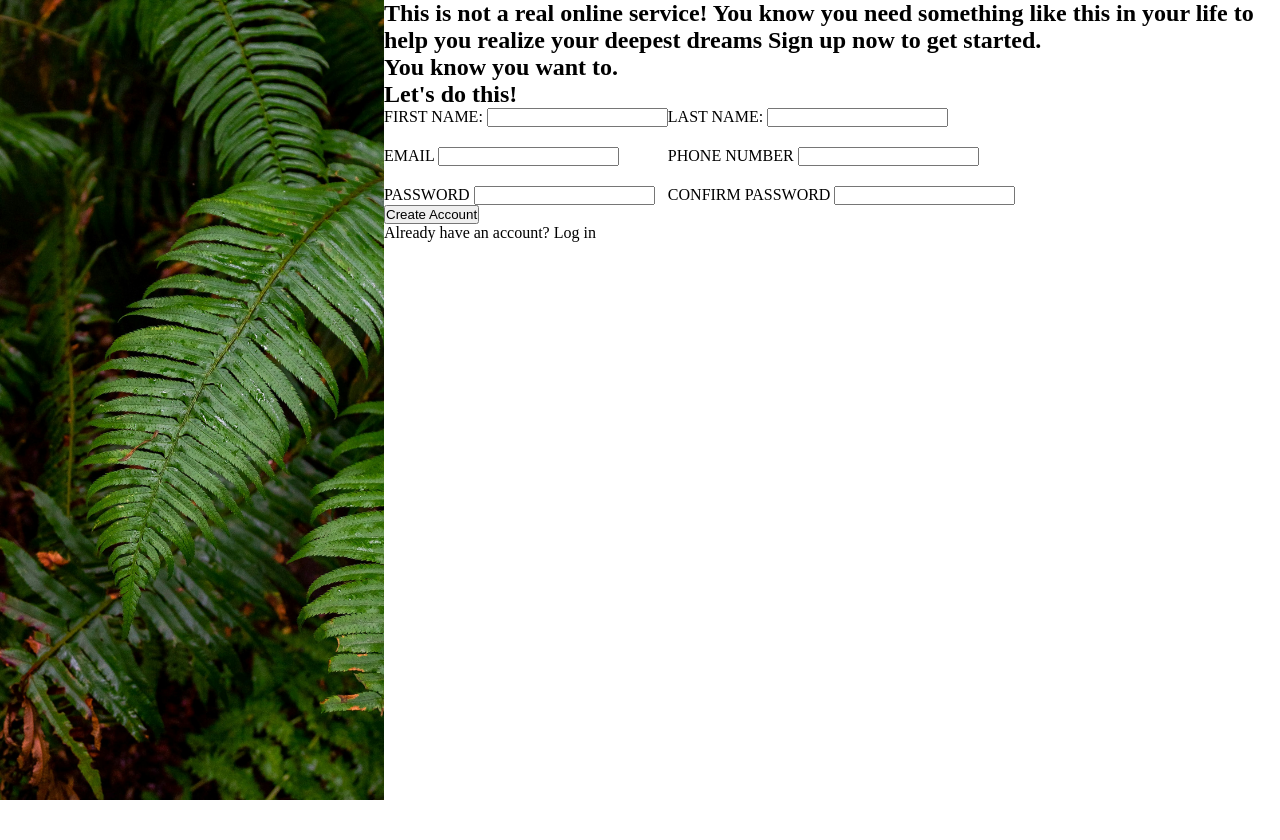
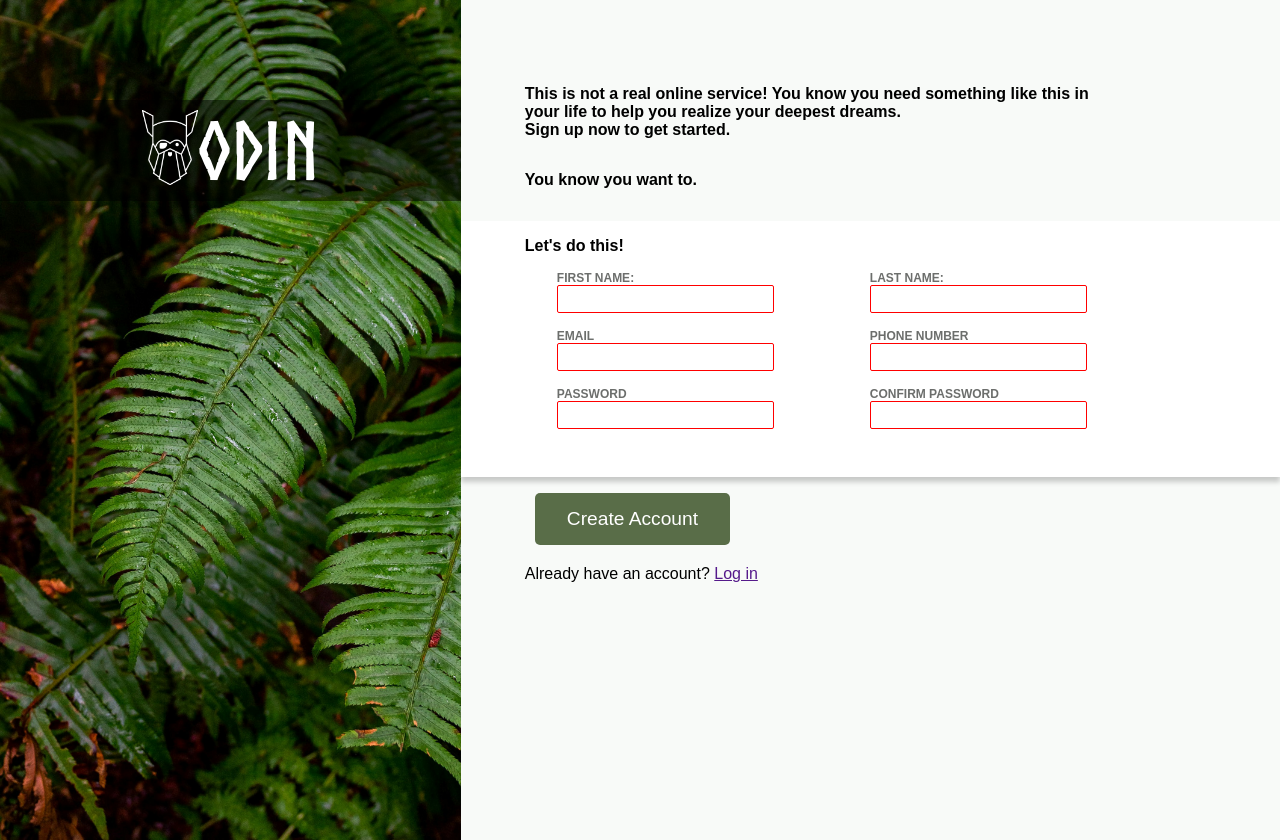
Before and after one commit to abelaleb/Sign-up-Form, a plain HTML site: page index.html in a window 1280 px wide. Before the commit the page ends 800 px from the top, so only its background shows below. Drawn offline with Linux system fonts and the light colour scheme.

Commit message:
Add password and confirm password accept only same values and finish the project

```diff
--- a/index.html
+++ b/index.html
@@ -10,64 +10,68 @@
   <body>
     <div class="wholeBody">
       <div class="leftSide">
-        <!-- <img src="/images/halie-west-25xggax4bSA-unsplash.jpg" alt="" /> -->
+        <div class="leftSideLogo">
+          <img src="images/odin-lined.png" alt="" />
+          <h1>ODIN</h1>
+        </div>
       </div>
       <div class="rightSide">
-        <h2>
-          This is not a real online service! You know you need something like
-          this in your life to help you realize your deepest dreams Sign up now
-          to get started.
-        </h2>
-        <h2>You know you want to.</h2>
-        <h2>Let's do this!</h2>
+        <div class="rightSideTop">
+          <form action="get">
+            <p>
+              This is not a real online service! You know you need something
+              like this in your life to help you realize your deepest dreams.
+              <br>
+              Sign up now to get started.</br>
+            </p>
+          </form>
+          <p>You know you want to.</p>
+
+        </div>
+          <div class="rightSideMiddle">
+            <p>Let's do this!</p>
             <div class="fieldsetRows">
               <fieldset>
                 <div>
                   <label for="first_name">FIRST NAME:</label>
-              <input
-                type="text"
-                name="first_name"
-                id="first_name"
-              />
+                  <input type="text" name="first_name" id="first_name" minlength="2" required/>
                 </div>
 
                 <div>
                   <label for="email">EMAIL</label>
-              <input type="email" name="email" id="email"  />
+                  <input type="email" name="email" id="email" required/>
                 </div>
 
                 <div>
                   <label for="password">PASSWORD</label>
-              <input
-                type="password"
-                name="password"
-                id="password"
-              />
+                  <input type="password" name="password" id="password" minlength="8" required/>
                 </div>
               </fieldset>
               <fieldset>
                 <div>
                   <label for="last_name">LAST NAME:</label>
-              <input
-                type="text"
-                name="last_name"
-                id="last_name"
-              />
+                  <input type="text" name="last_name" id="last_name" required/>
                 </div>
                 <div>
                   <label for="phone_number">PHONE NUMBER</label>
-              <input type="tel" name="number" id="number" />
+                  <input type="tel" name="number" id="number" required/>
                 </div>
 
                 <div>
                   <label for="confirm_password">CONFIRM PASSWORD</label>
-              <input type="password" name="password" id="password" />
+                  <input type="password" name="confirmPassword" id="password" minlength="8" required/>
+                </div>
+
+          <div class="error">
           </div>
               </fieldset>
             </div>
-        <div>
-          <button>Create Account</button>
-          <p>Already have an account? Log in</p>
+          </div>
+
+          <div class="rightSideBottom">
+            <button class="createAcc">Create Account</button>
+            <p>Already have an account? <a href="">Log in</a></p>
+          </div>
         </div>
       </div>
     </div>
--- a/script.js
+++ b/script.js
@@ -0,0 +1,18 @@
+
+const password = document.querySelector('input[name="password"]');
+const confirmPassword = document.querySelector('input[name="confirmPassword"]');
+const passwordLabel = document.querySelector('label[for="password"]');
+const createAccountButton = document.querySelector(".createAcc");
+const errorDiv = document.querySelector(".error");
+
+function check() {
+  if (password.value !== confirmPassword.value) {
+    password.classList.add("invalid");
+    errorDiv.textContent = "Passwords do not match";
+  } else {
+    password.classList.remove("invalid");
+    errorDiv.textContent = ""; // Clear error message when passwords match
+  }
+}
+
+confirmPassword.addEventListener("input", check);
--- a/style.css
+++ b/style.css
@@ -1,32 +1,141 @@
-*{
+* {
   margin: 0px;
   padding: 0px;
   box-sizing: border-box;
 }
-.wholeBody
-{
+@font-face {
+  font-family: logo-font;
+  src: url(/images/Norse-Bold.otf);
+}
+:root {
+  --primary-clr: black;
+  --secondary-clr: #596d48;
+  --tri-clr: #6c6e6c;
+  --spacer: 1rem;
+  --shadow: 0px 5px 5px rgba(0, 0, 0, 0.2);
+
+  --f-s-p: 0.75rem;
+  --f-s-1: 1rem;
+  --f-s-2: 3rem;
+
+  --f-w-s: 300;
+  --f-w-m: 500;
+  --f-w-b: 800;
+}
+body {
+  font-family: sans-serif, "Segoe UI", Roboto, Helvetica, Arial,
+    "Apple Color Emoji", "Segoe UI Emoji", "Segoe UI Symbol";
+}
+.wholeBody {
   display: flex;
 }
-.leftSide{
-    width: 30%;
-    height: 100vh;
+.leftSide {
+  display: flex;
+  flex-direction: column;
+  width: 45%;
+  height: 105vh;
   background: url(images/halie-west-25xggax4bSA-unsplash.jpg);
   background-size: cover;
   background-repeat: no-repeat;
 }
-/* .leftSide img{
-    max-height: 100%;
-    max-width: 50%;
-} */
-.rightSide{
-    width: 70%;
+.leftSideLogo {
+  color: white;
+  background-color: rgba(0, 0, 0, 0.5);
+  display: flex;
+  justify-content: center;
+  margin-top: 100px;
+  font-family: logo-font;
+  font-size: 40px;
+  padding: 10px 0 10px 0;
 }
-fieldset{
+.leftSideLogo img {
+  height: 75px;
+}
+.rightSide {
+  width: 80%;
+  background-color: #f8faf8;
+}
+.rightSideTop P {
+  padding: 0rem 10rem 2rem 4rem;
+  font-weight: var(--f-w-b);
+  font-size: var(--f-s-1);
+}
+.rightSideMiddle {
+  background-color: white;
+  box-shadow: var(--shadow);
+  padding: 1rem 1rem 1rem 4rem;
+}
+.rightSideMiddle P {
+  font-weight: var(--f-w-b);
+}
+fieldset {
   display: flex;
   flex-direction: column;
   border: 0;
-    gap: 1.25rem;
+  gap: 1rem;
+  padding: 0 4rem 1rem 2rem;
 }
-.fieldsetRows{
+.fieldsetRows {
   display: flex;
 }
+label, .error {
+  font-size: var(--f-s-1);
+  color: var(--tri-clr);
+  display: flex;
+  font-weight: bold;
+  font-size: var(--f-s-p);
+}
+.error{
+  color: red;
+}
+input {
+  font-size: 1rem;
+  padding: 0.25rem;
+  border-radius: 5px;
+  outline: none;
+  border: 1.75px solid var(--tri-clr);
+}
+input:focus {
+  outline: none;
+  border: 1px solid rgba(19, 19, 243, 0.486);
+  border-radius: 2px;
+  box-shadow: 1px 1px 1px 1px rgba(0, 0, 0, 0.3);
+}
+input:invalid {
+  outline: none;
+  border: 1px solid red;
+  border-radius: 2px;
+}
+input:hover {
+  border-color: rgb(54, 54, 204);
+}
+.rightSideTop p:nth-child(1) {
+  padding-top: 85px;
+}
+.rightSideMiddle p {
+  padding: 0 0 1rem 0rem;
+}
+.rightSideBottom {
+  padding: 1rem 0 0 4rem;
+}
+.rightSide button {
+  background-color: var(--secondary-clr);
+  border: none;
+  color: white;
+  padding: 15px 32px;
+  text-align: center;
+  text-decoration: none;
+  display: inline-block;
+  font-size: 1.2rem;
+  margin: 0 10px 20px;
+  cursor: pointer;
+  border-radius: 5px;
+  transition: background-color 0.3s;
+}
+.rightSide button:hover {
+  background-color: #3a6b3c;
+}
+.rightSide button:active {
+  background-color: #2e5f31;
+  transition: 0.3ms;
+}
```
Lines whose indentation alone changed are shown as unchanged.
